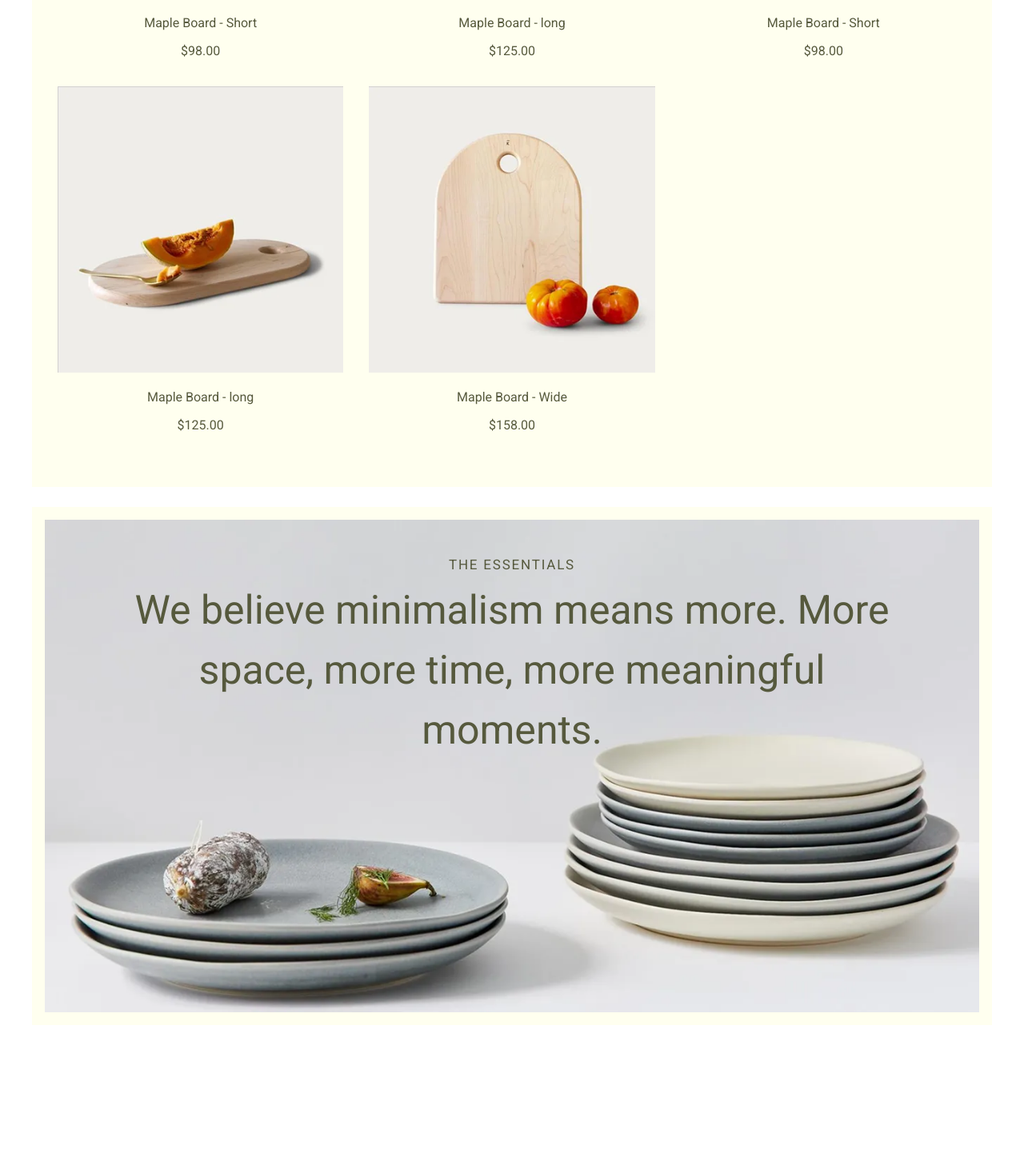
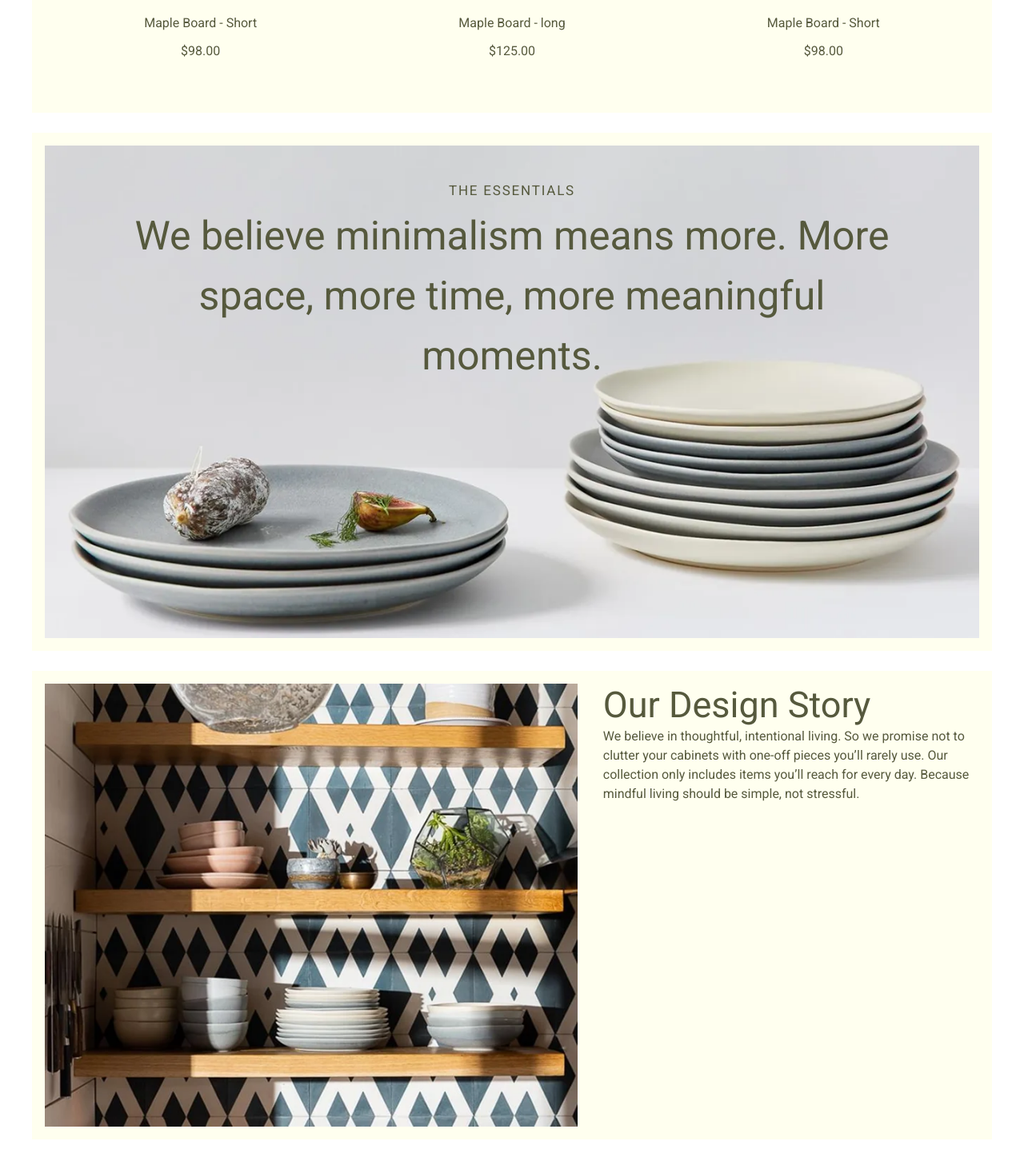
Before and after one commit to PetrVasyutik/kinn-home, a Vue app: page / in a window 1280 px wide. Shown: the part 1883-3330 px from the top of the page at 80% size. Before the commit the page ends 3190 px from the top, so only its background shows below. Built offline with nearby package versions, Linux system fonts and the light colour scheme.

Commit message:
Добавляет разметку промо

```diff
--- a/src/App.vue
+++ b/src/App.vue
@@ -17,6 +17,9 @@
         <section class="main__middle-banner">
           <middle-banner />
         </section>
+        <section class="main__promo">
+          <main-promo />
+        </section>
       </main>
       <footer class="footer"></footer>
     </div>
@@ -29,6 +32,7 @@ import TopBanner from '@/components/TopBanner.vue';
 import MainSlogan from '@/components/MainSlogan.vue';
 import MainBoard from '@/components/MainBoard.vue';
 import MiddleBanner from '@/components/MiddleBanner.vue'
+import MainPromo from '@/components/MainPromo.vue'
 </script>
 <style scoped lang="scss">
 .main {
@@ -48,5 +52,9 @@ import MiddleBanner from '@/components/MiddleBanner.vue'
   &__middle-banner {
     margin-bottom: var(--layout-section-small);
   }
+
+  &__promo {
+    margin-bottom: var(--layout-section-small);
+  }
 }
 </style>
--- a/src/components/MainBoard.vue
+++ b/src/components/MainBoard.vue
@@ -39,22 +39,6 @@ const boards = [
     srcset: '/images/img/board1.png 1x, /images/img/board1@2x.png 2x',
     webp: '/images/img/board1.webp 1x, /images/img/board1@2x.webp 2x',
   },
-  {
-    id: 2,
-    title: 'Maple Board - long',
-    price: '$125.00',
-    src: '/images/img/board2.png',
-    srcset: '/images/img/board2.png 1x, /images/img/board2@2x.png 2x',
-    webp: '/images/img/board2.webp 1x, /images/img/board2@2x.webp 2x',
-  },
-  {
-    id: 3,
-    title: 'Maple Board - Wide',
-    price: '$158.00',
-    src: '/images/img/board3.png',
-    srcset: '/images/img/board3.png 1x, /images/img/board3@2x.png 2x',
-    webp: '/images/img/board3.webp 1x, /images/img/board3@2x.webp 2x',
-  },
 ];
 </script>
 <style scoped lang="scss">
--- /dev/null
+++ b/src/components/MainPromo.vue
@@ -0,0 +1,67 @@
+<template>
+  <div class="main-promo">
+    <div class="main-promo__container">
+      <div class="main-promo__image-container">
+        <div class="main-promo__image">
+        <div class="main-promo__img">
+          <picture>
+            <source srcset="/images/img/story.webp 1x, /images/img/story@2x.webp 2x" type="image/webp">
+            <img src="/images/img/story.png" srcset="/images/img/story.png 1x, /images/img/story@2x.png 2x" width="743" height="618" alt="Our Design Story">
+          </picture>
+        </div>
+      </div>
+      </div>
+
+      <div class="main-promo__description">
+        <h2 class="main-promo__title">Our Design Story</h2>
+        <p class="main-promo__text">
+          We believe in thoughtful, intentional living. So we promise not to clutter your cabinets with one-off pieces you’ll rarely use. Our collection only includes items you’ll reach for every day. Because mindful living should be simple, not stressful.
+        </p>
+      </div>
+    </div>
+  </div>
+</template>
+<script setup></script>
+<style scoped lang="scss">
+.main-promo {
+  width: 100%;
+  padding: 16px;
+  background-color: var(--color-bg-secondary);
+  position: relative;
+  box-sizing: border-box;
+
+  &__container {
+    display: flex;
+    flex-direction: row;
+    gap: 32px;
+    justify-content: space-between;
+  }
+  &__image-container {
+    max-width: 57%;
+    flex-basis: 57%;
+    flex-shrink: 0;
+  }
+
+  &__image {
+    // aspect-ratio: 743 / 618;
+    padding-top: calc(100% * 618 / 743);
+    position: relative;
+
+    box-sizing: border-box;
+  }
+
+  &__img {
+    position: absolute;
+    top: 0;
+    left: 0;
+    width: 100%;
+    height: 100%;
+
+    & img {
+      width: 100%;
+      height: 100%;
+      object-fit: contain;
+    }
+  }
+}
+</style>
```
